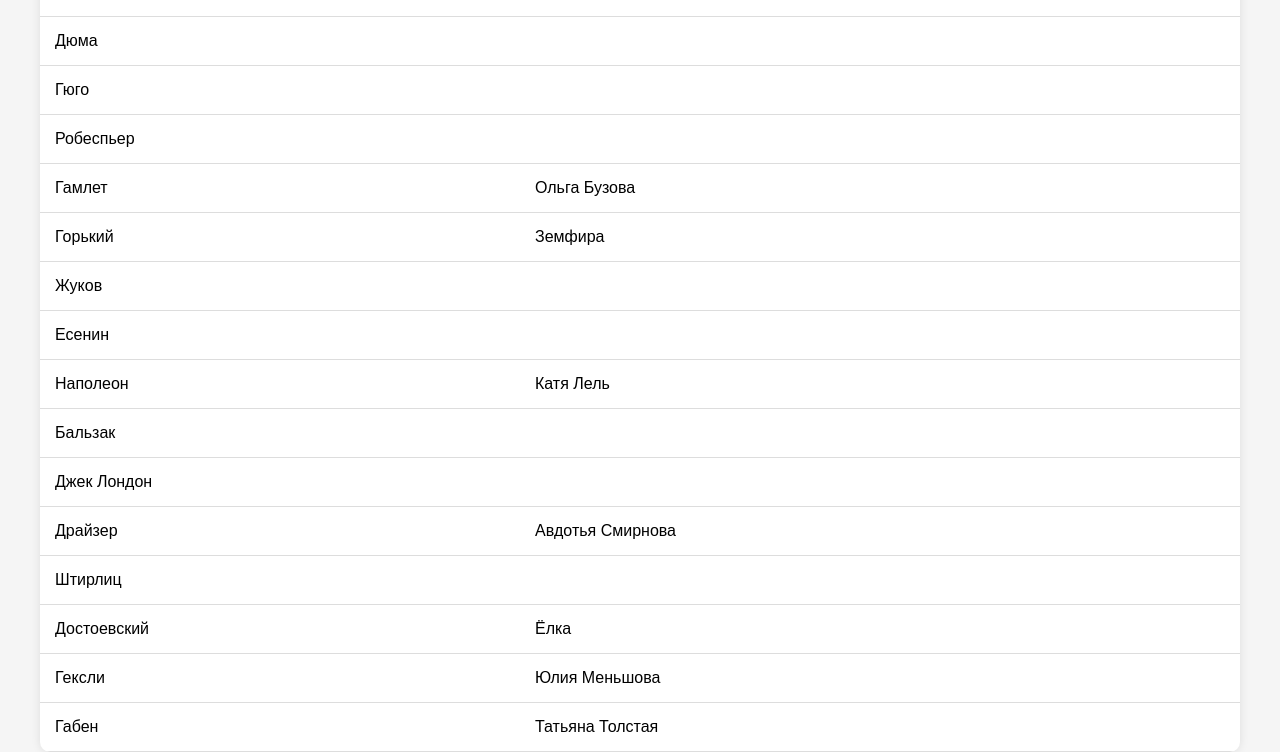
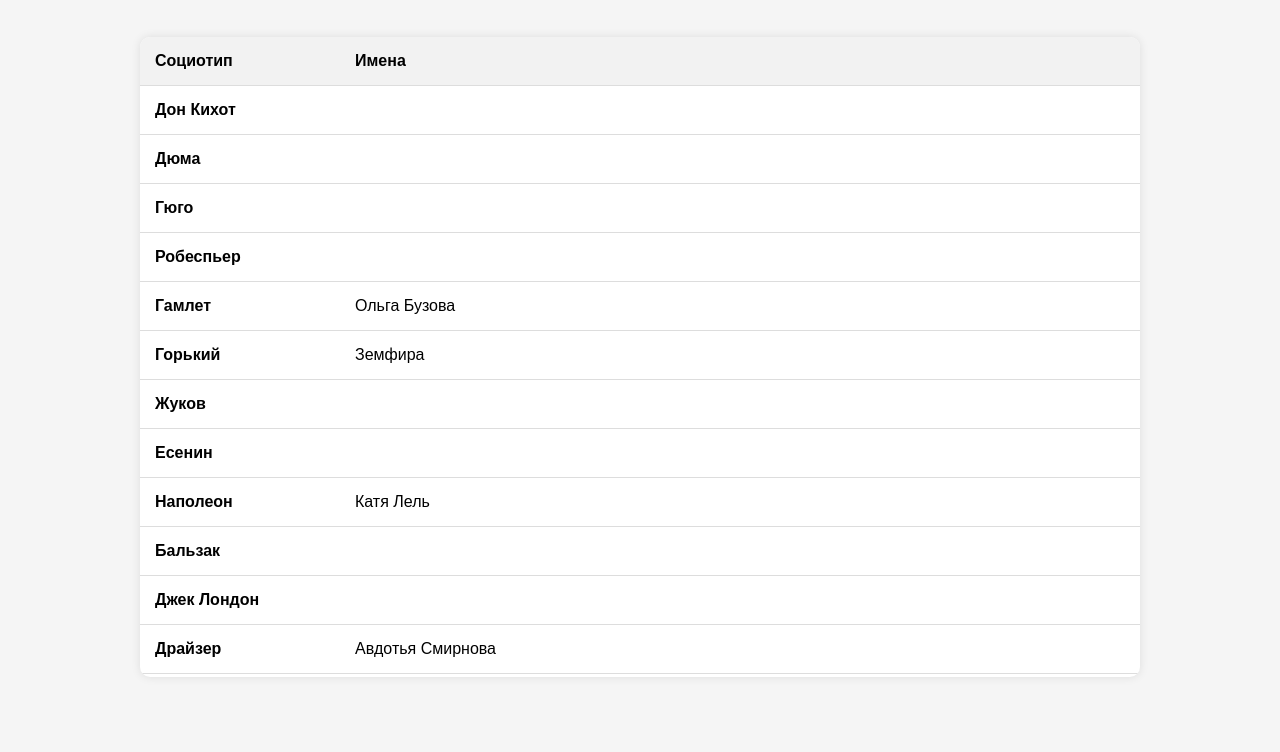
Before and after one commit to iamochenmili/typology, a plain HTML site: page list.html in a window 1280 px wide. Shown: the part 103-855 px from the top of the page. After the commit the page ends 800 px from the top, so only its background shows below. Drawn offline with Linux system fonts and the light colour scheme.

Commit message:
Update list.html

```diff
--- a/list.html
+++ b/list.html
@@ -8,6 +8,7 @@
             display: flex;
             justify-content: center;
             align-items: center;
+            flex-direction: column;
             height: 100vh;
             margin: 0;
             font-family: 'Arial', sans-serif;
@@ -15,7 +16,7 @@
         }
         .container {
             width: 95%;
-            max-width: 1200px;
+            max-width: 1000px;
             margin: 20px;
             background-color: #fff;
             box-shadow: 0 0 10px rgba(0, 0, 0, 0.1);
@@ -27,7 +28,8 @@
             padding: 20px 0;
             background-color: #4CAF50;
             color: white;
-            margin: 0;
+            width: 100%;
+            box-sizing: border-box;
         }
         table {
             width: 100%;
@@ -41,11 +43,14 @@
         th {
             background-color: #f2f2f2;
         }
+        th, td:first-child {
+            font-weight: bold;
+        }
         td:first-child {
-            width: 40%;
+            width: 20%;
         }
         td:last-child {
-            width: 60%;
+            width: 80%;
             word-wrap: break-word;
         }
         @media (max-width: 600px) {
@@ -87,79 +92,79 @@
     </style>
 </head>
 <body>
+    <h1>Соционическая база знаменитостей</h1>
     <div class="container">
-        <h1>Соционическая база знаменитостей</h1>
         <table>
             <thead>
                 <tr>
                     <th>Социотип</th>
-                    <th>Имя</th>
+                    <th>Имена</th>
                 </tr>
             </thead>
             <tbody>
                 <tr>
                     <td data-label="Социотип">Дон Кихот</td>
-                    <td data-label="Имя"></td>
+                    <td data-label="Имена"></td>
                 </tr>
                 <tr>
                     <td data-label="Социотип">Дюма</td>
-                    <td data-label="Имя"></td>
+                    <td data-label="Имена"></td>
                 </tr>
                 <tr>
                     <td data-label="Социотип">Гюго</td>
-                    <td data-label="Имя"></td>
+                    <td data-label="Имена"></td>
                 </tr>
                 <tr>
                     <td data-label="Социотип">Робеспьер</td>
-                    <td data-label="Имя"></td>
+                    <td data-label="Имена"></td>
                 </tr>
                 <tr>
                     <td data-label="Социотип">Гамлет</td>
-                    <td data-label="Имя">Ольга Бузова</td>
+                    <td data-label="Имена">Ольга Бузова</td>
                 </tr>
                 <tr>
                     <td data-label="Социотип">Горький</td>
-                    <td data-label="Имя">Земфира</td>
+                    <td data-label="Имена">Земфира</td>
                 </tr>
                 <tr>
                     <td data-label="Социотип">Жуков</td>
-                    <td data-label="Имя"></td>
+                    <td data-label="Имена"></td>
                 </tr>
                 <tr>
                     <td data-label="Социотип">Есенин</td>
-                    <td data-label="Имя"></td>
+                    <td data-label="Имена"></td>
                 </tr>
                 <tr>
                     <td data-label="Социотип">Наполеон</td>
-                    <td data-label="Имя">Катя Лель</td>
+                    <td data-label="Имена">Катя Лель</td>
                 </tr>
                 <tr>
                     <td data-label="Социотип">Бальзак</td>
-                    <td data-label="Имя"></td>
+                    <td data-label="Имена"></td>
                 </tr>
                 <tr>
                     <td data-label="Социотип">Джек Лондон</td>
-                    <td data-label="Имя"></td>
+                    <td data-label="Имена"></td>
                 </tr>
                 <tr>
                     <td data-label="Социотип">Драйзер</td>
-                    <td data-label="Имя">Авдотья Смирнова</td>
+                    <td data-label="Имена">Авдотья Смирнова</td>
                 </tr>
                 <tr>
                     <td data-label="Социотип">Штирлиц</td>
-                    <td data-label="Имя"></td>
+                    <td data-label="Имена"></td>
                 </tr>
                 <tr>
                     <td data-label="Социотип">Достоевский</td>
-                    <td data-label="Имя">Ёлка</td>
+                    <td data-label="Имена">Ёлка</td>
                 </tr>
                 <tr>
                     <td data-label="Социотип">Гексли</td>
-                    <td data-label="Имя">Юлия Меньшова</td>
+                    <td data-label="Имена">Юлия Меньшова</td>
                 </tr>
                 <tr>
                     <td data-label="Социотип">Габен</td>
-                    <td data-label="Имя">Татьяна Толстая</td>
+                    <td data-label="Имена">Татьяна Толстая</td>
                 </tr>
             </tbody>
         </table>
```
